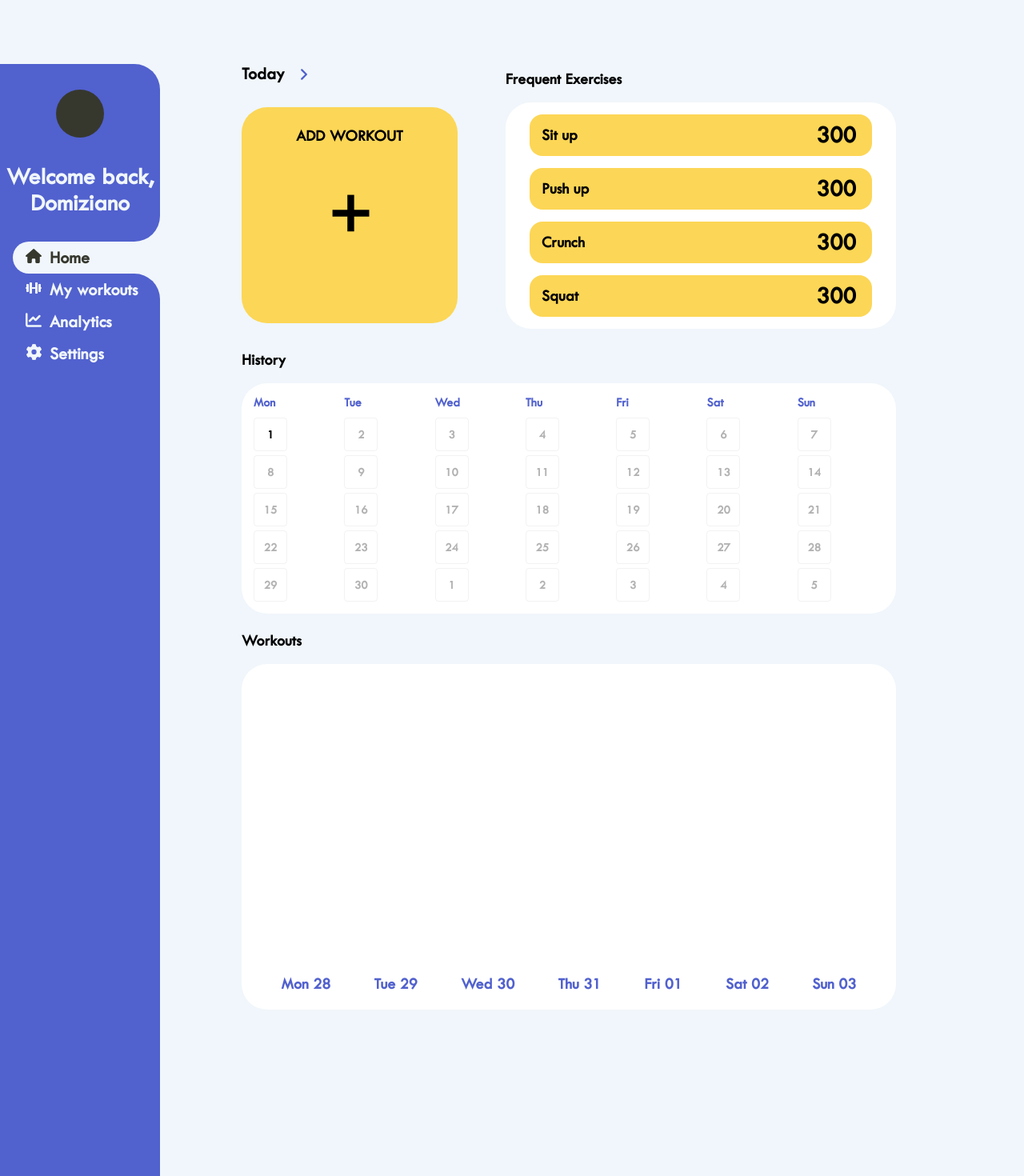
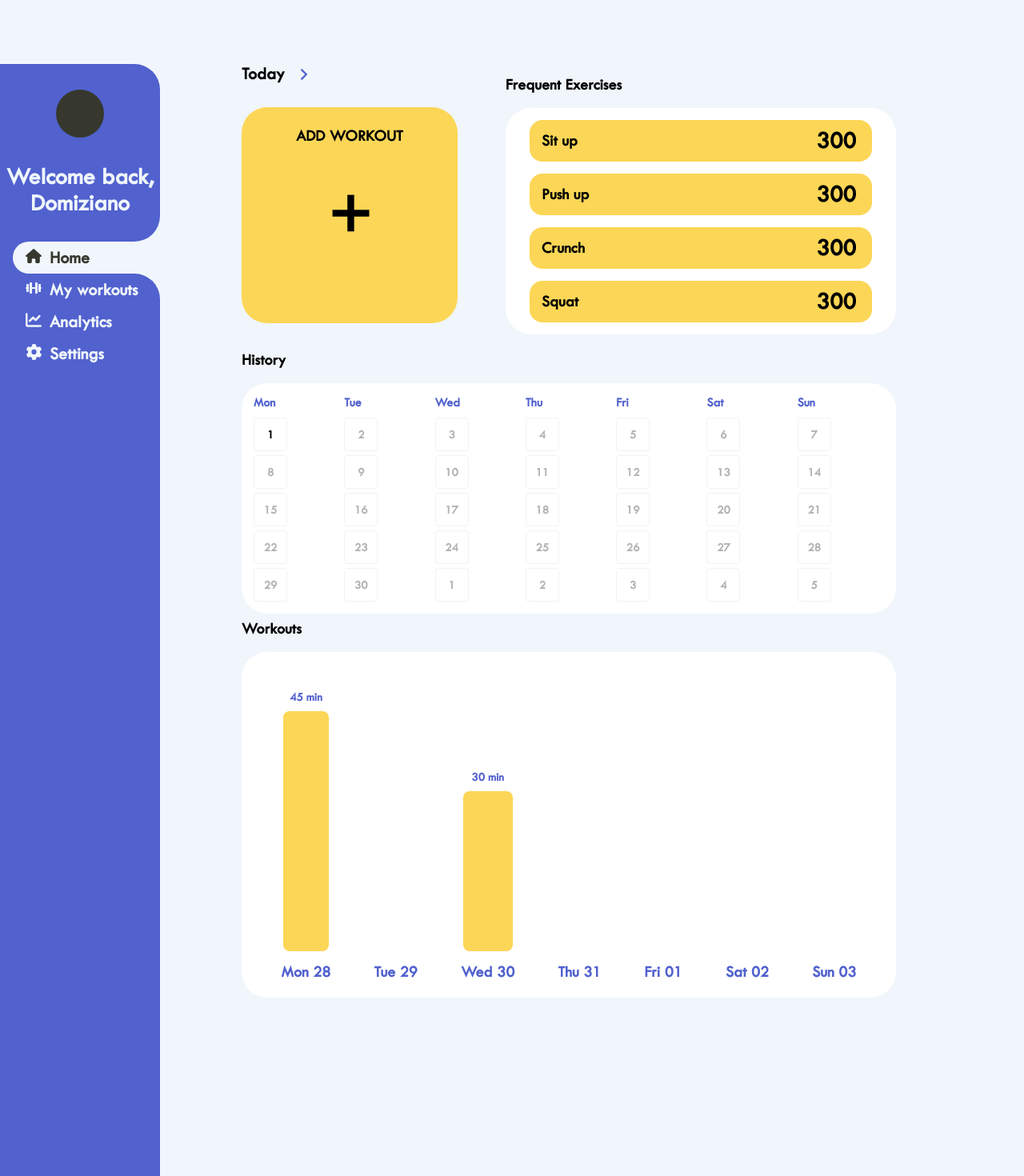
Before and after one commit to DomizianoScarcelli/workout-tracker, a React (Create React App) app in the folder client/: page /home in a window 1280 px wide. Shown: the top 1470 px of the page at 80% size. Built offline with nearby package versions, Linux system fonts and the light colour scheme.

Commit message:
Added animation from Home to MyWorkouts when pressing "Add workout" button

```diff
--- a/client/src/components/DaySelector/DaySelector.module.css
+++ b/client/src/components/DaySelector/DaySelector.module.css
@@ -1,4 +1,5 @@
 .dayFilterContainer {
+	margin-bottom: 30px;
 	display: flex;
 	flex-direction: column;
 	position: relative;
--- /dev/null
+++ b/client/src/hooks/useQuery.js
@@ -0,0 +1,8 @@
+import React from "react"
+import { useLocation } from "react-router-dom"
+
+export const useQuery = () => {
+	const { search } = useLocation()
+	console.log(search)
+	return React.useMemo(() => new URLSearchParams(search), [search])
+}
--- a/client/src/routes/Home/AddWorkoutButton/AddWorkoutButton.js
+++ b/client/src/routes/Home/AddWorkoutButton/AddWorkoutButton.js
@@ -3,17 +3,29 @@ import styles from "./AddWorkoutButton.module.css"
 import { motion } from "framer-motion"
 import { useNavigate } from "react-router-dom"
 
-export default function AddWorkoutButton() {
+export default function AddWorkoutButton(props) {
 	const navigate = useNavigate()
+
+	const morphVariants = {
+		addWorkoutClick: {
+			backgroundColor: "white",
+			width: "100%",
+			height: "100vw",
+		},
+	}
 
 	return (
 		<motion.div
 			whileHover={{
 				scale: 1.1,
 			}}
+			variants={morphVariants}
+			animate={props.addWorkoutAnimation ? "addWorkoutClick" : ""}
 			onClick={() => {
-				//TODO: morph this button into my-workout container before switching to the other page
-				navigate("/my-workouts")
+				props.onClick()
+				setTimeout(() => {
+					navigate("/my-workouts?button=true")
+				}, 150)
 			}}
 			className={styles.container}
 		>
--- a/client/src/routes/Home/AddWorkoutButton/AddWorkoutButton.module.css
+++ b/client/src/routes/Home/AddWorkoutButton/AddWorkoutButton.module.css
@@ -1,9 +1,6 @@
 .container {
 	flex-grow: 1;
-	margin: 15px 0 15px 0;
-	/* height: 100%; */
-	/* width: 100%; */
-
+	margin: 0 0 15px 0;
 	min-width: 270px;
 	min-height: 270px;
 	background-color: var(--yellow);
--- a/client/src/routes/Home/FrequencyChart/FrequencyChart.js
+++ b/client/src/routes/Home/FrequencyChart/FrequencyChart.js
@@ -10,14 +10,32 @@ export default function FrequencyChart() {
 	//Represent the workouts relative to the selected time period, it emulates an eventual API response
 	const workouts = [
 		{
+			id: 1,
 			minutes: 45,
-			day: "2022-03-21T19:18:04+01:00",
+			day: "2022-03-28T19:18:04+01:00",
 		},
 		{
+			id: 2,
 			minutes: 30,
-			day: "2022-03-23T19:18:04+01:00",
+			day: "2022-03-30T19:18:04+01:00",
 		},
 		{
+			id: 3,
+			minutes: 5,
+			day: "2022-04-31T19:18:04+01:00",
+		},
+		{
+			id: 3,
+			minutes: 5,
+			day: "2022-03-26T19:18:04+01:00",
+		},
+		{
+			id: 3,
+			minutes: 5,
+			day: "2022-03-26T19:18:04+01:00",
+		},
+		{
+			id: 3,
 			minutes: 5,
 			day: "2022-03-26T19:18:04+01:00",
 		},
--- a/client/src/routes/Home/Home.js
+++ b/client/src/routes/Home/Home.js
@@ -6,15 +6,24 @@ import AddWorkoutButton from "./AddWorkoutButton/AddWorkoutButton"
 import FrequentExercises from "./FrequentExercises/FrequentExercises"
 import History from "./History/History"
 import FrequencyChart from "./FrequencyChart/FrequencyChart"
+import { useState } from "react"
 
 export default function Home() {
+	const [addWorkoutAnimation, setAddWorkoutAnimation] = useState(false)
+
 	return (
 		<div className={styles.container}>
 			<Sidebar selected={"home"} />
 			<div className={styles.flexCol}>
-				<DaySelector />
+				{!addWorkoutAnimation && <DaySelector addWorkoutAnimation={addWorkoutAnimation} />}
+
 				<div className={styles.flexRow}>
-					<AddWorkoutButton />
+					<AddWorkoutButton
+						addWorkoutAnimation={addWorkoutAnimation}
+						onClick={() => {
+							setAddWorkoutAnimation(!addWorkoutAnimation)
+						}}
+					/>
 					<FrequentExercises />
 					<History />
 				</div>
--- a/client/src/routes/Home/Home.module.css
+++ b/client/src/routes/Home/Home.module.css
@@ -8,7 +8,7 @@
 	justify-content: center;
 	flex-wrap: wrap;
 	align-items: center;
-	margin-top: 15px;
+	/* margin-top: 15px; */
 	gap: 60px;
 	display: flex;
 	flex-direction: row;
--- a/client/src/routes/MyWorkouts/MyWorkouts.js
+++ b/client/src/routes/MyWorkouts/MyWorkouts.js
@@ -4,26 +4,28 @@ import Sidebar from "../../components/Sidebar/Sidebar"
 import Workout from "./Workout/Workout"
 import { motion } from "framer-motion"
 import { useNavigate } from "react-router-dom"
+import { useQuery } from "../../hooks/useQuery"
 
 export default function MyWorkouts() {
 	const navigate = useNavigate()
+	const query = useQuery()
 
 	//Represent a list of workouts, should be obtained from a server
 	const workouts = [
 		{
 			id: 1,
 			minutes: 45,
-			day: "2022-03-21T19:18:04+01:00",
+			day: "2022-04-28T19:18:04+01:00",
 		},
 		{
 			id: 2,
 			minutes: 30,
-			day: "2022-03-23T19:18:04+01:00",
+			day: "2022-04-30T19:18:04+01:00",
 		},
 		{
 			id: 3,
 			minutes: 5,
-			day: "2022-03-26T19:18:04+01:00",
+			day: "2022-04-31T19:18:04+01:00",
 		},
 		{
 			id: 3,
@@ -45,7 +47,7 @@ export default function MyWorkouts() {
 	return (
 		<div className={styles.container}>
 			<Sidebar selected={"my-workouts"} />
-			<div className={styles.innerContainer}>
+			<motion.div animate={{ scale: 1 }} initial={query.get("button") ? { scale: 1.1 } : ""} className={styles.innerContainer}>
 				<div className={styles.header}>
 					<div className={styles.headerIcon}></div>
 					<div className={styles.headerTitle}>My Workouts</div>
@@ -65,7 +67,7 @@ export default function MyWorkouts() {
 				{workouts.map((workout) => (
 					<Workout id={workout.id} />
 				))}
-			</div>
+			</motion.div>
 		</div>
 	)
 }
--- a/client/src/routes/MyWorkouts/MyWorkouts.module.css
+++ b/client/src/routes/MyWorkouts/MyWorkouts.module.css
@@ -6,9 +6,10 @@
 
 .innerContainer {
 	background-color: white;
-	width: 80vw;
+	margin-right: 10rem;
+	margin-left: 10rem;
+	width: 90vw;
 	height: fit-content;
-	margin-left: 10rem;
 	padding-bottom: 2rem;
 	border-radius: 3rem;
 	display: flex;
```
